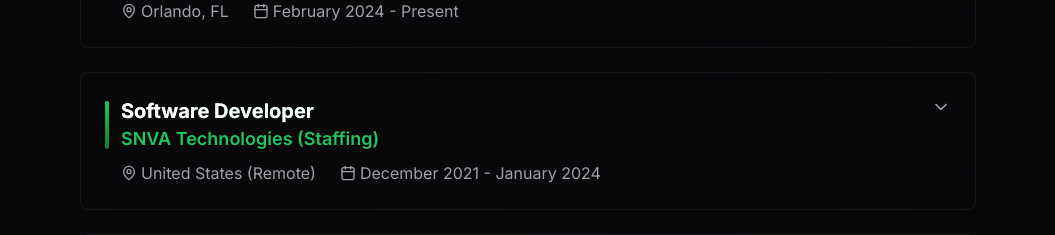
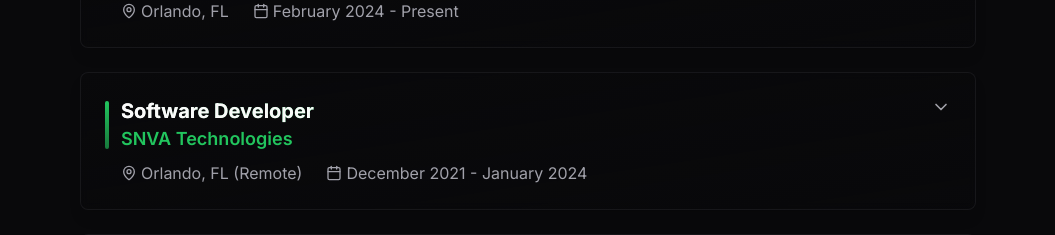
Before and after one commit to jairoalperez/PersonalPortfolio, a Next.js app: page / in a window 1280 px wide. Shown: the part 2120-2355 px from the top of the page, without its empty margins (112-1167 px from the left). Built offline with nearby package versions, Linux system fonts and the light colour scheme.

Commit message:
Update company and location in ExperienceCard

```diff
--- a/components/experience-section.tsx
+++ b/components/experience-section.tsx
@@ -41,8 +41,8 @@ export default function ExperienceSection() {
 
                     <ExperienceCard
                         title="Software Developer"
-                        company="SNVA Technologies (Staffing)"
-                        location="United States (Remote)"
+                        company="SNVA Technologies"
+                        location="Orlando, FL (Remote)"
                         period="December 2021 - January 2024"
                         responsibilities={[
                             "Developed and optimized different healthcare and eCommerce applications using ASP.NET Core for backend, and React (Next.js) and Angular for frontend, delivering high-quality, scalable solutions.",
```
